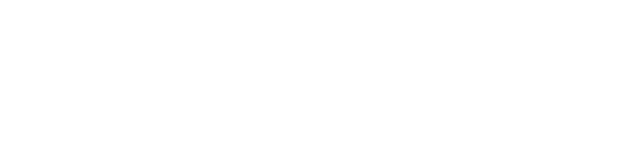
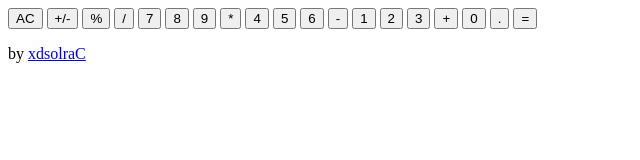
Before and after one commit to xdsolraC/calculator, a plain HTML site: page index.html in a window 1280 px wide. Shown: the whole page, without its empty margins (0-640 px from the left). Drawn offline with Linux system fonts and the light colour scheme.

Commit message:
HTML: app layout

```diff
--- a/index.html
+++ b/index.html
@@ -9,6 +9,35 @@
 </head>
 <body>
 
+    <section class="appContainer">
+        <div class="calculator">
+            <div class="display"></div>
+            <button class="button clear" value="AC">AC</button>
+            <button class="button plusMinus" value="+/-">+/-</button>
+            <button class="button percent" value="%">%</button>
+            <button class="button operator" value="/">/</button>
+            <button class="button number" value="7">7</button>
+            <button class="button number" value="8">8</button>
+            <button class="button number" value="9">9</button>
+            <button class="button operator" value="*">*</button>
+            <button class="button number" value="4">4</button>
+            <button class="button number" value="5">5</button>
+            <button class="button number" value="6">6</button>
+            <button class="button operator" value="-">-</button>
+            <button class="button number" value="1">1</button>
+            <button class="button number" value="2">2</button>
+            <button class="button number" value="3">3</button>
+            <button class="button operator" value="+">+</button>
+            <button class="button number" value="0">0</button>
+            <button class="button decimal" value=".">.</button>
+            <button class="button equals" value="=">=</button>
+        </div>
+    </section>
+
+    <footer>
+        <p>by <a href="https://github.com/xdsolraC" target="_blank">xdsolraC</a></p>
+    </footer>
+
     <script src="script.js"></script>
 
 </body>
```
